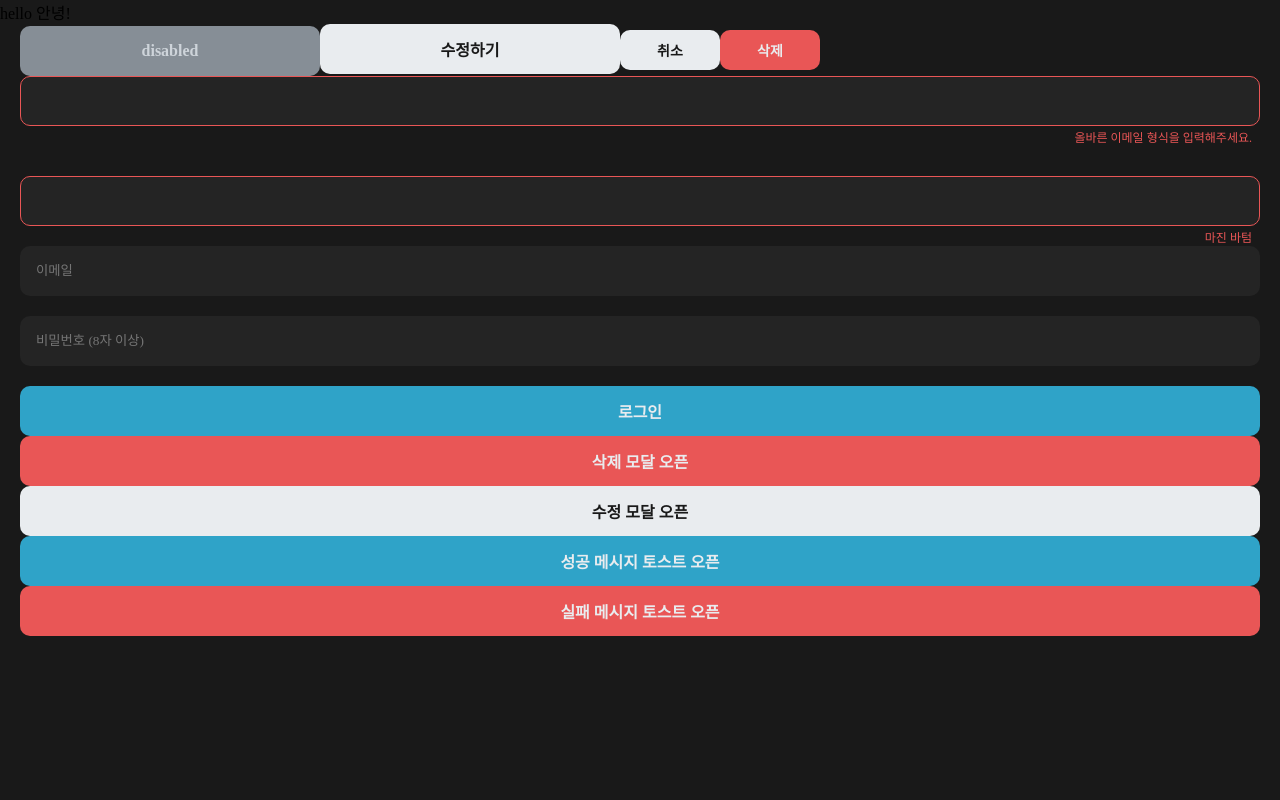
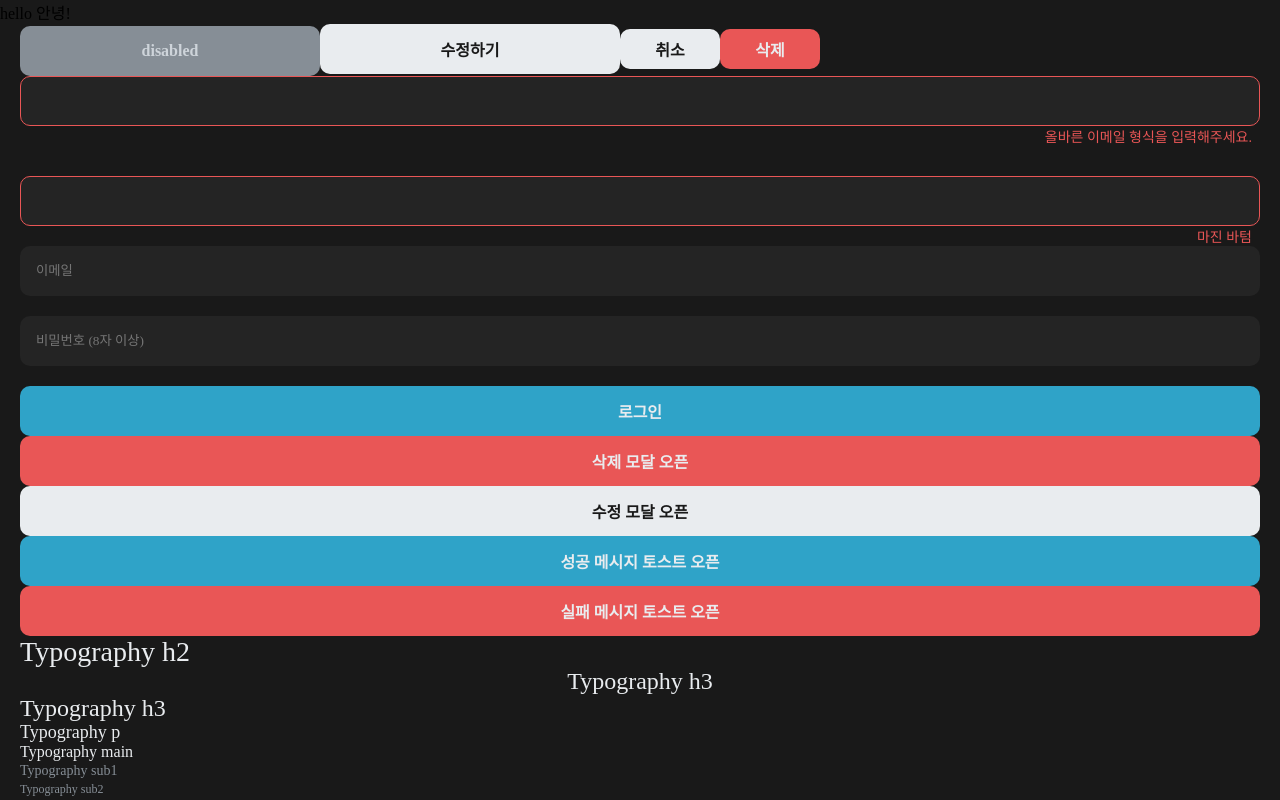
Before and after one commit to GHooN99/neoul-client, a Next.js app: page / in a window 1280 px wide. Built offline with nearby package versions, Linux system fonts and the light colour scheme; a web font is replaced by a local one.

Commit message:
style: 공통 테마 폰트 사이즈 조절

```diff
--- a/src/root.components/Button/Button.styled.ts
+++ b/src/root.components/Button/Button.styled.ts
@@ -90,7 +90,7 @@ const buttonSizes = css<ButtonStyleProps>`
 
       case "small":
         return css`
-          font-size: ${fontSize.p};
+          font-size: ${fontSize.main};
           padding: 12px 24px;
           height: 40px;
         `;
--- a/src/root.components/Modal/Modal.styled.ts
+++ b/src/root.components/Modal/Modal.styled.ts
@@ -59,7 +59,7 @@ export const StyledModalWrapper = styled.div<{ close: boolean }>`
       white-space: pre-line;
       line-height: 1.6;
       color: ${({ theme }) => theme.texts.sub};
-      font-size: ${({ theme }) => theme.fontSize.p};
+      font-size: ${({ theme }) => theme.fontSize.main};
     }
 
     .button-group {
--- a/src/root.features/todo/screen/ScreenTodo.tsx
+++ b/src/root.features/todo/screen/ScreenTodo.tsx
@@ -4,6 +4,7 @@ import { Button } from "@components/Button";
 import { Input } from "@components/Input";
 import { Modal } from "@components/Modal";
 import { Toast } from "@components/Toast";
+import Typography from "@components/Typography/Typography";
 import { useModal } from "@hooks/useModal";
 import { useToast } from "@hooks/useToast";
 import { useTodosQuery } from "../hooks/useTodosQuery";
@@ -102,8 +103,7 @@ const ScreenTodo = () => {
             onConfirm={handleClick}
             loading={isLoading}
             title="이 기록을 수정할까요?"
-            description={`기존의 기록은 수정된 기록으로 대체됩니다.
-            그래도 수정할까요?`}
+            description={`기존의 기록은 수정된 기록으로 대체됩니다. 그래도 수정할까요?`}
             cancelText="취소"
             confirmText="수정"
             onClose={closeEditModal}
@@ -115,6 +115,18 @@ const ScreenTodo = () => {
         <Button fullWidth color="red" onClick={openFailToast}>
           실패 메시지 토스트 오픈
         </Button>
+
+        <Typography variant="h2">Typography h2</Typography>
+        <Typography variant="h3" weight="lighter" align="center">
+          Typography h3
+        </Typography>
+        <Typography variant="h3">Typography h3</Typography>
+        <Typography variant="p">Typography p</Typography>
+        <Typography variant="main">Typography main </Typography>
+        <div>
+          <Typography variant="sub1">Typography sub1</Typography>
+        </div>
+        <Typography variant="sub2">Typography sub2</Typography>
       </StyledWrapper>
     </div>
   );
--- a/src/root.styles/texts/fontSize.ts
+++ b/src/root.styles/texts/fontSize.ts
@@ -1,11 +1,11 @@
 export const fontSize = {
-  sub2: "10px",
-  sub1: "12px",
-  input: "13px",
-  p: "14px",
+  sub2: "12px",
+  sub1: "14px",
+  input: "14px",
+  p: "18px",
   main: "16px",
-  h3: "20px",
-  h2: "24px",
+  h3: "24px",
+  h2: "28px",
 } as const;
 
 export type FontSize = typeof fontSize;
```
